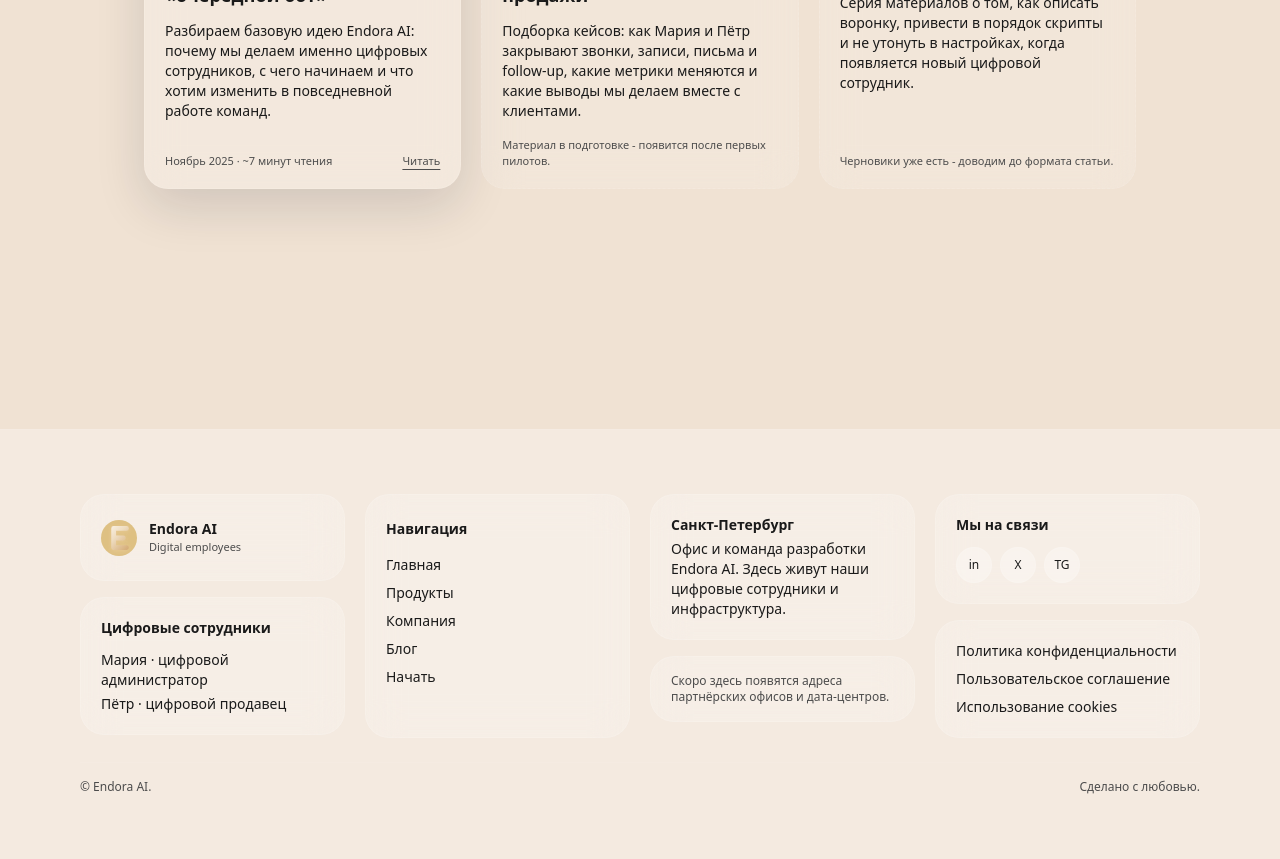
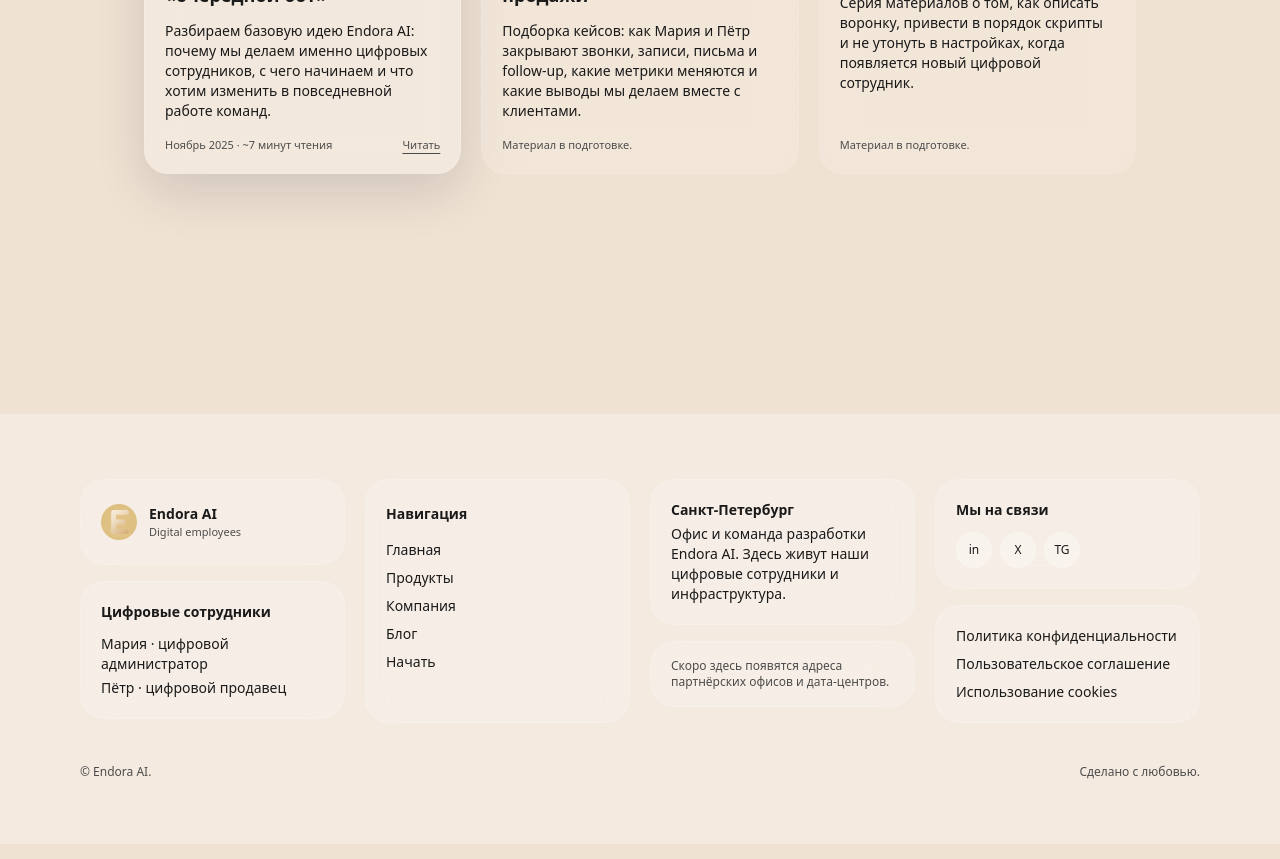
Before and after one commit to shastitko1970-netizen/endora_web, a Next.js app: page /blog in a window 1280 px wide. Shown: the part 1040-1899 px from the top of the page. Built offline with nearby package versions, Linux system fonts and the light colour scheme.

Commit message:
Мелкие доработки текста

```diff
--- a/src/app/blog/page.tsx
+++ b/src/app/blog/page.tsx
@@ -32,7 +32,7 @@ const MATERIALS = [
     cardTitle: "Реальные внедрения: клиники, сервис, B2B-продажи",
     cardDescription:
       "Подборка кейсов: как Мария и Пётр закрывают звонки, записи, письма и follow-up, какие метрики меняются и какие выводы мы делаем вместе с клиентами.",
-    footerNote: "Материал в подготовке - появится после первых пилотов.",
+    footerNote: "Материал в подготовке.",
   },
   {
     id: "process",
@@ -41,7 +41,7 @@ const MATERIALS = [
     cardTitle: "Как подготовить процессы к цифровому сотруднику",
     cardDescription:
       "Серия материалов о том, как описать воронку, привести в порядок скрипты и не утонуть в настройках, когда появляется новый цифровой сотрудник.",
-    footerNote: "Черновики уже есть - доводим до формата статьи.",
+    footerNote: "Материал в подготовке.",
   },
 ];
 
--- a/src/app/home/page.tsx
+++ b/src/app/home/page.tsx
@@ -240,8 +240,8 @@ export default function HomePage() {
 
       <h1 className="text-4xl md:text-5xl lg:text-6xl font-semibold leading-tight text-[var(--text-primary)]">
         Цифровые сотрудники{" "}
-        <span className="text-[var(--gold-strong)]"></span>, которые
-        работают вместо команды людей. Эффективней людей.
+        <span className="text-[var(--gold-strong)]"></span>с сильным интеллектом.
+         Вашим клиентам понравится.
       </h1>
 
       <p className="text-base md:text-lg text-[var(--text-secondary)] max-w-xl">
```
